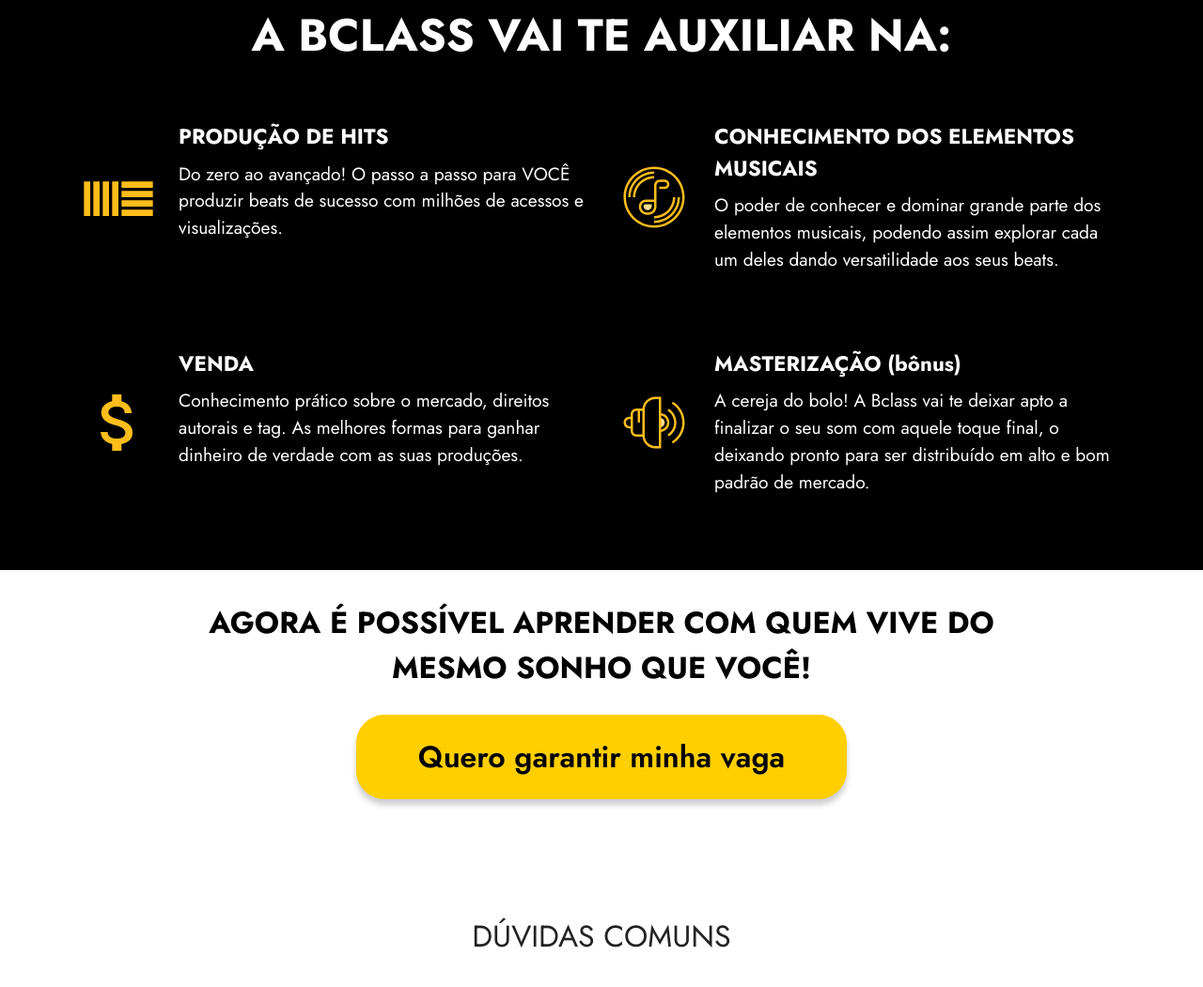
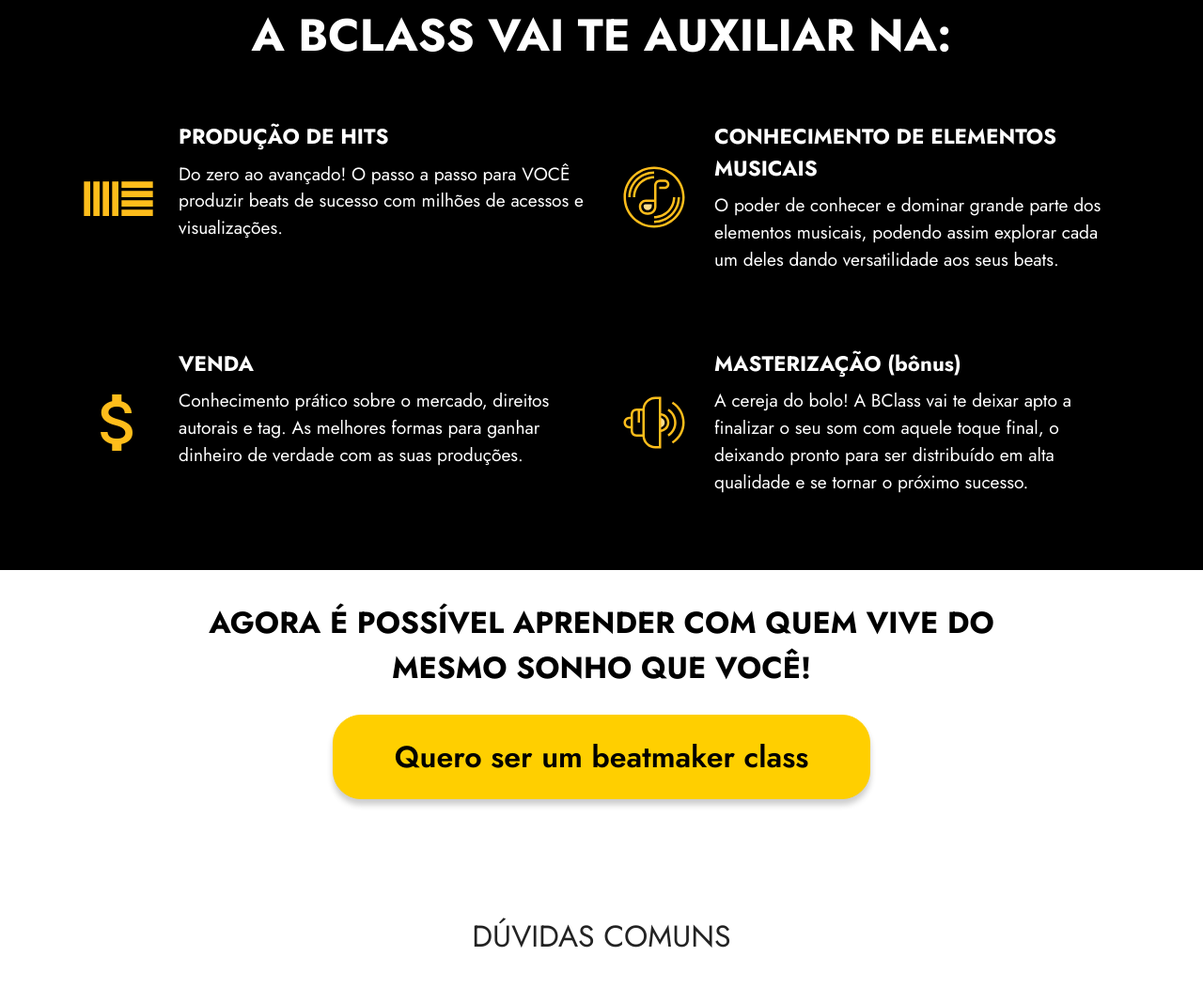
Before and after one commit to clientenogit/beatmakerclass, a plain HTML site: page index.html in a window 1280 px wide. Shown: the part 3131-4182 px from the top of the page at 94% size. Drawn offline with Linux system fonts and the light colour scheme; files whose address does not match are found by name.

Commit message:
Update index.html

```diff
--- a/index.html
+++ b/index.html
@@ -334,11 +334,9 @@
                                 </g>
                             </svg></span>
                         <div class="card-box">
-                            <h4 class="card-title mbr-fonts-style mb-2 display-7"><strong>CONHECIMENTO DOS ELEMENTOS
+                            <h4 class="card-title mbr-fonts-style mb-2 display-7"><strong>CONHECIMENTO DE ELEMENTOS
                                     MUSICAIS</strong></h4>
-                            <h5 class="card-text mbr-fonts-style display-4">O poder de conhecer e dominar grande parte
-                                dos elementos musicais, podendo
-                                assim explorar cada um deles dando versatilidade aos seus beats.</h5>
+                            <h5 class="card-text mbr-fonts-style display-4">O poder de conhecer e dominar grande parte dos elementos musicais, podendo assim explorar cada um deles dando versatilidade aos seus beats.</h5>
                         </div>
                     </div>
                 </div>
@@ -415,9 +413,7 @@
                         <div class="card-box">
                             <h4 class="card-title mbr-fonts-style mb-2 display-7"><strong>MASTERIZAÇÃO (bônus)</strong>
                             </h4>
-                            <h5 class="card-text mbr-fonts-style display-4">A cereja do bolo! A Bclass vai te deixar
-                                apto a finalizar o seu som com aquele toque final, o deixando pronto para ser
-                                distribuído em alto e bom padrão de mercado.</h5>
+                            <h5 class="card-text mbr-fonts-style display-4">A cereja do bolo! A BClass vai te deixar apto a finalizar o seu som com aquele toque final, o deixando pronto para ser distribuído em alta qualidade e se tornar o próximo sucesso.</h5>
                         </div>
                     </div>
                 </div>
@@ -436,12 +432,11 @@
         <div class="align-center container">
             <div class="row justify-content-center">
                 <div class="col-12 col-lg-10">
-                    <h1 class="mbr-section-title mbr-fonts-style mbr-white mb-3 display-5"><strong>AGORA É POSSÍVEL
-                            APRENDER COM QUEM VIVE DO MESMO SONHO QUE VOCÊ!</strong></h1>
+                    <h1 class="mbr-section-title mbr-fonts-style mbr-white mb-3 display-5"><strong>AGORA É POSSÍVEL APRENDER COM QUEM VIVE DO MESMO SONHO QUE VOCÊ!</strong></h1>
 
 
                     <div class="mbr-section-btn mt-3"><a style="border-radius:30px"
-                            class="btn botte btn-warning display-5" href="#content4-y">Quero garantir minha vaga</a>
+                            class="btn botte btn-warning display-5" href="#content4-y">Quero ser um beatmaker class</a>
                     </div>
                 </div>
             </div>
```
